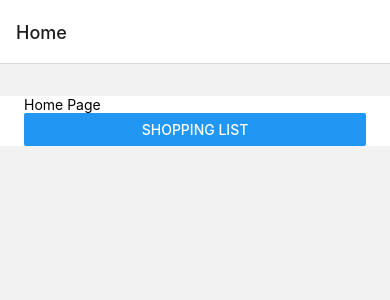
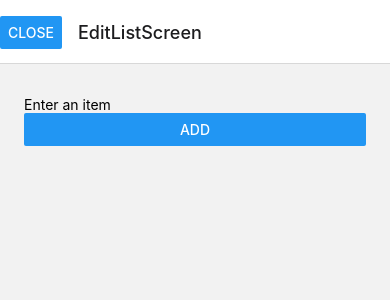
Before and after one commit to abrognara/TestReactApp, a React Native app: screen /EditListScreen in a window 390 px wide. Shown: the top 300 px of the page. Built offline with nearby package versions, Linux system fonts and the light colour scheme.

Commit message:
added screen for editing lists, modal view

```diff
--- a/App.js
+++ b/App.js
@@ -16,6 +16,7 @@ import { NavigationContainer } from '@react-navigation/native';
 import { createNativeStackNavigator } from '@react-navigation/native-stack';
 import type {Node} from 'react';
 import { useColorScheme } from 'react-native';
+import EditListScreen from './components/EditListScreen';
 
 const Stack = createNativeStackNavigator();
 const datastore = new Datastore();
@@ -32,8 +33,23 @@ const App: () => Node = () => {
       <ThemeContext.Provider value={ isDarkMode ? themes.dark : themes.light }>
         <DatastoreContext.Provider value={ datastore }>
           <Stack.Navigator initialRouteName="Home">
-            <Stack.Screen name="Home" component={ Home } />
-            <Stack.Screen name="ShoppingList" component={ ShoppingList } />
+            <Stack.Screen
+              name="Home"
+              component={ Home }
+              options={{
+                title: 'Daily Overview'
+              }}
+            />
+            <Stack.Screen
+              name="ShoppingList"
+              component={ ShoppingList }
+              options={{
+                title: 'Shopping List'
+              }}
+            />
+            <Stack.Group screenOptions={{ presentation: 'modal' }}>
+              <Stack.Screen name="EditListScreen"component={ EditListScreen } />
+            </Stack.Group>
           </Stack.Navigator>
         </DatastoreContext.Provider>
       </ThemeContext.Provider>
--- /dev/null
+++ b/components/EditListScreen.js
@@ -0,0 +1,50 @@
+import React, { useState, useEffect } from 'react';
+
+import {
+    Text,
+    TextInput,
+    View,
+    StyleSheet,
+    Button
+} from 'react-native';
+
+const EditListScreen = ({ navigation }) => {
+    const [input, setInput] = useState('');
+
+    const handleSubmit = () => {
+        // TODO parent handles submit action so this component can be re-used
+        console.log(input);
+        setInput('');
+    };
+
+    useEffect(() => {
+        navigation.setOptions({
+            headerLeft: () => <Button title="Close" onPress={() => navigation.goBack()} />
+        });
+    })
+
+    return (
+        <View style={styles.rootView}>
+            <TextInput
+                placeholder="Enter an item"
+                value={input}
+                onChangeText={text => setInput(text)}
+                onSubmitEditing={handleSubmit}
+            />
+            <Button
+                title="Add"
+                onPress={handleSubmit}
+            />
+        </View>
+    );
+};
+
+// TODO dont copy-paste this from other component
+const styles = StyleSheet.create({
+    rootView: {
+      marginTop: 32,
+      paddingHorizontal: 24,
+    }
+});
+
+export default EditListScreen;
--- a/components/ShoppingList.js
+++ b/components/ShoppingList.js
@@ -4,11 +4,21 @@ import BasicScreenView from './BasicScreenView';
 import StaticTable from './StaticTable';
 
 import {
+    Button,
     Text,
     View
 } from 'react-native';
 
-const ShoppingList = () => {
+const ShoppingList = ({ navigation }) => {
+
+    useEffect(() => {
+        navigation.setOptions({
+            headerRight: () => (
+                <Button title="+" onPress={() => navigation.navigate('EditListScreen')} />
+            )
+        });
+    }, [navigation]);
+
     return (
         <DatastoreContext.Consumer>
             {datastore => {
```
Also changed, not shown: components/AddItemView.js (added, +12 -0 lines).
